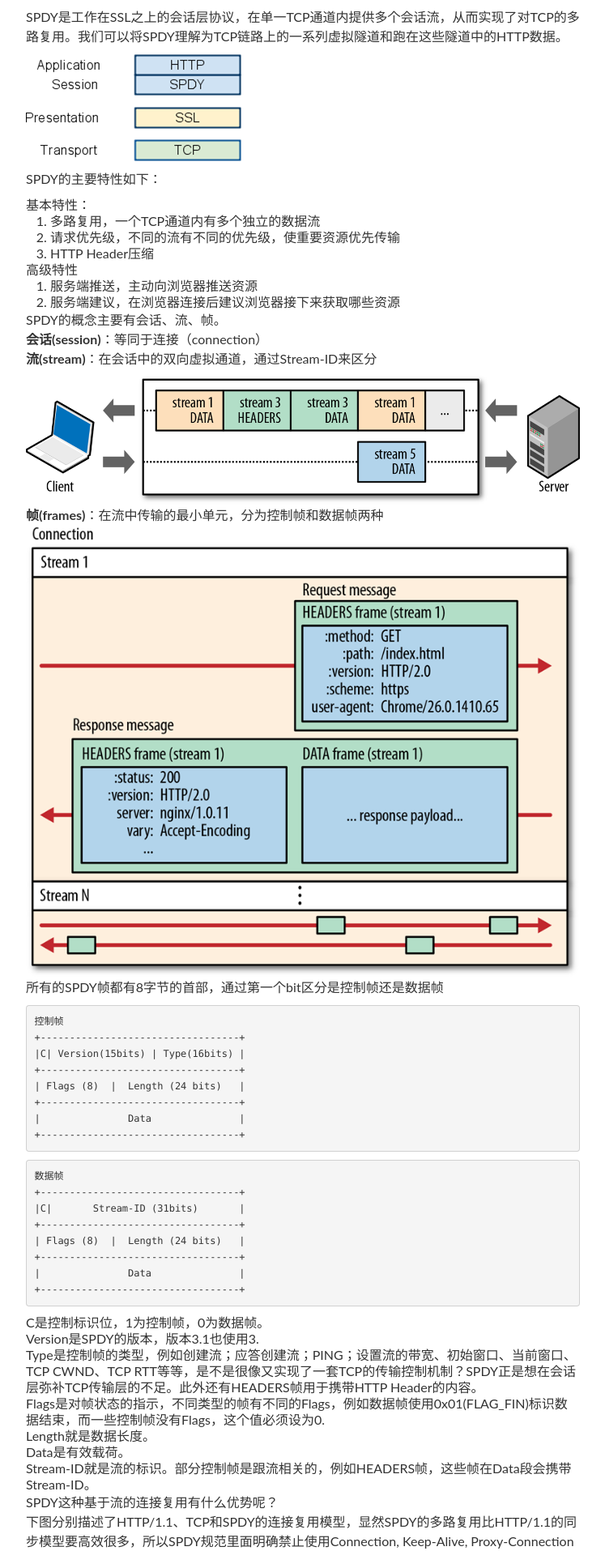
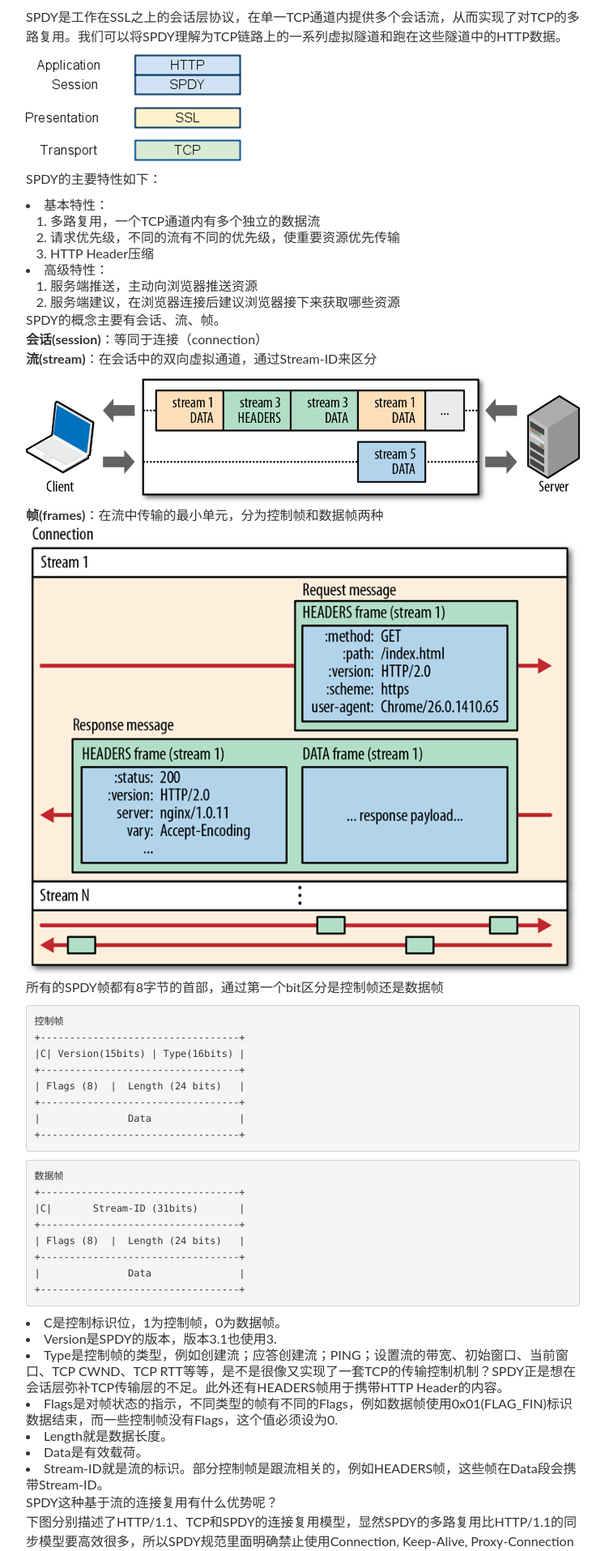
Before and after one commit to chenhm/blog, a Jekyll site: the page built from _posts/2014-10-12-spdy.md, in a window 1280 px wide. Shown: the part 1399-3314 px from the top of the page at 81% size, without its empty margins (266-1013 px from the left). Built offline with Jekyll 4.4.1, drawn with Linux system fonts in a browser that asks for light colours; nearby versions of some CDN libraries; some web fonts are replaced; library files that are not in the unit come from our copies; Markdown is read by kramdown in place of the engine named in the settings; comment, search, counter and statistics services are not loaded.

Commit message:
修改样式

```diff
--- a/_posts/2014-10-12-spdy.md
+++ b/_posts/2014-10-12-spdy.md
@@ -37,13 +37,13 @@ SPDY是工作在SSL之上的会话层协议，在单一TCP通道内提供多个
 SPDY的主要特性如下：
 
 * 基本特性：
-1.	多路复用，一个TCP通道内有多个独立的数据流
-2.	请求优先级，不同的流有不同的优先级，使重要资源优先传输
-3.	HTTP Header压缩
+	1.	多路复用，一个TCP通道内有多个独立的数据流
+	2.	请求优先级，不同的流有不同的优先级，使重要资源优先传输
+	3.	HTTP Header压缩
+* 高级特性：
+	1.	服务端推送，主动向浏览器推送资源
+	2.	服务端建议，在浏览器连接后建议浏览器接下来获取哪些资源
 
-* 高级特性
-1.	服务端推送，主动向浏览器推送资源
-2.	服务端建议，在浏览器连接后建议浏览器接下来获取哪些资源
 
 SPDY的概念主要有会话、流、帧。
 **会话(session)**：等同于连接（connection）
--- a/media/css/style.css
+++ b/media/css/style.css
@@ -154,7 +154,7 @@ img.right {
 	ol ol, ol ul {}
 	ul ul li, ul ol li,
 	ol ol li, ol ul li {}
-
+	.post ul{list-style: disc inside;}
 
 /* Header
 =================================================================== */
```
